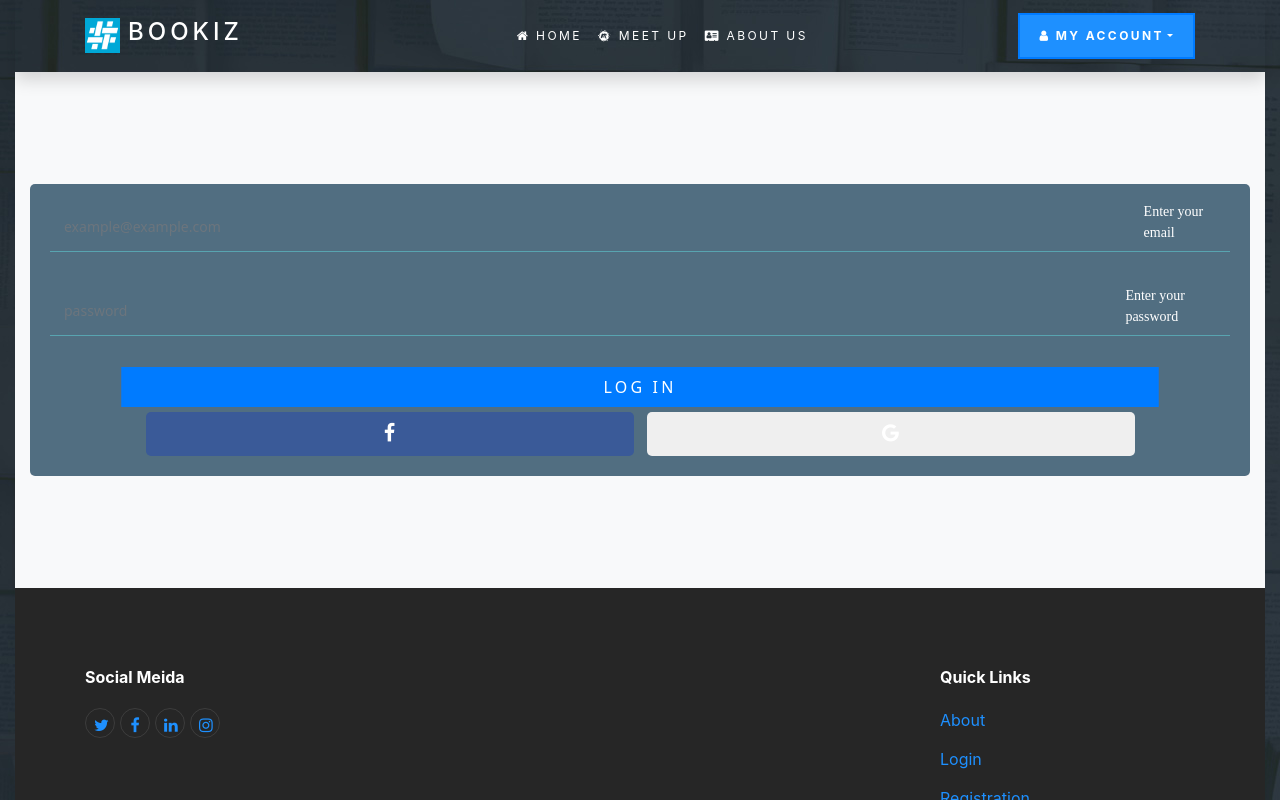
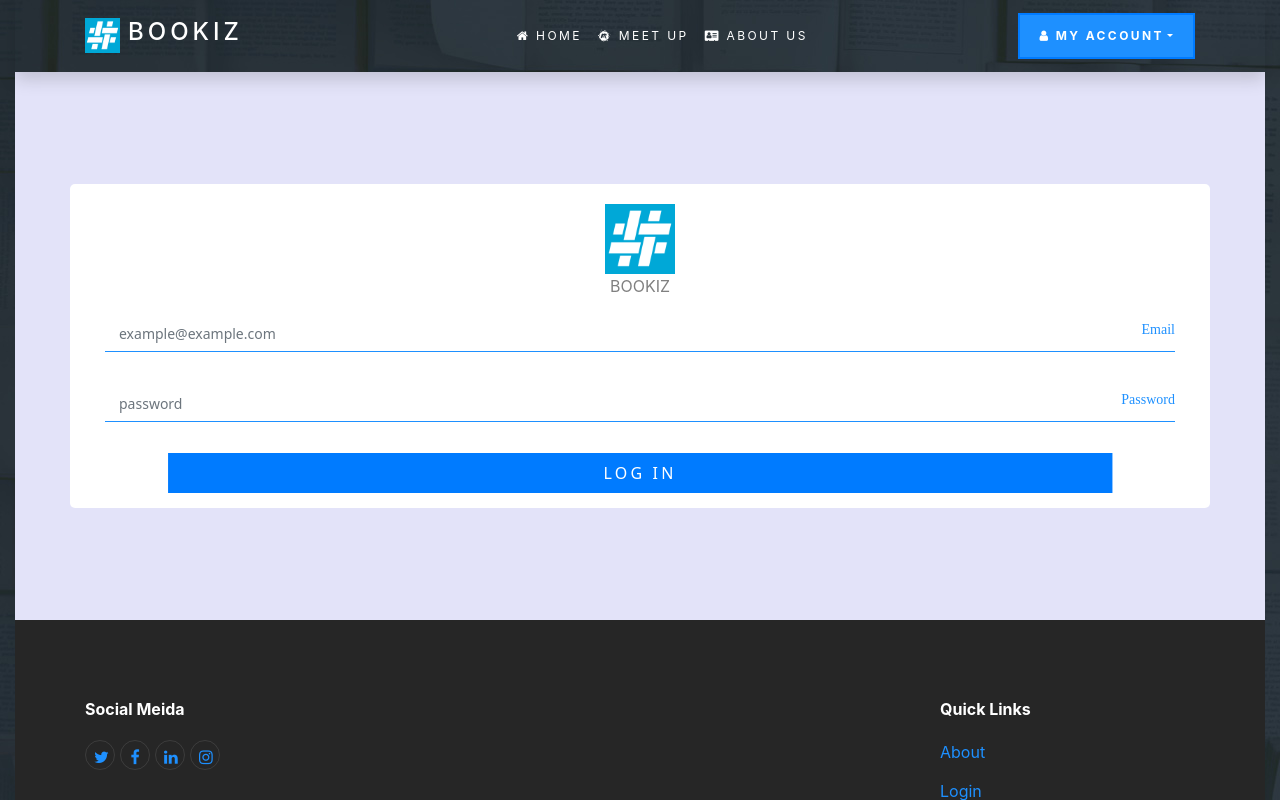
Before and after one commit to Arthuro1/AWT_Project, a React (Create React App) app: page /login in a window 1280 px wide. Shown: the top 800 px of the page. Built offline with nearby package versions, Linux system fonts and the light colour scheme.

Commit message:
login and registration pages added

```diff
--- a/src/components/aboutUs.component.js
+++ b/src/components/aboutUs.component.js
@@ -35,7 +35,7 @@ export default class AboutUs extends Component {
                     <SectionTitle title="GROUP #" backText=""/>
                     <div className="row">
                         <div className="col-lg-6 bg-transparent grouppic">
-                            <img height='900px' width='900px' src={groupselfii} alt="images"/>
+                            <img height='90%' width='95%' src={groupselfii} alt="images"/>
                         </div>
 
 
@@ -62,7 +62,7 @@ export default class AboutUs extends Component {
                                 <img src={paul} alt="images"/>
                             </div>
                             <div className="details">
-                                <h2>Paul Menteg<br/><span>Backend</span></h2>
+                                <h2>Paul Meteng<br/><span>Frontend & Backend</span></h2>
                             </div>
                         </div>
                         <div className="card">
@@ -70,7 +70,7 @@ export default class AboutUs extends Component {
                                 <img src={shahrzad} alt="images"/>
                             </div>
                             <div className="details">
-                                <h2>Shahrzad Amini<br/><span>Frontend </span></h2>
+                                <h2>Shahrzad Amini<br/><span>Frontend</span></h2>
                             </div>
                         </div>
                         <div className="card">
@@ -78,7 +78,7 @@ export default class AboutUs extends Component {
                                 <img src={meijie} alt="images"/>
                             </div>
                             <div className="details">
-                                <h2>Meigie Li<br/><span>Backend</span></h2>
+                                <h2>Meijie Li<br/><span>Backend</span></h2>
                             </div>
                         </div>
                         <div className="card">
--- a/src/components/customInput.component.js
+++ b/src/components/customInput.component.js
@@ -14,6 +14,7 @@ export default class CustomInput extends Component{
                     type={this.props.type}
                     value={value}
                     onChange={onChange}
+                    required
                 />
             </div>
         );
--- a/src/components/login.component.js
+++ b/src/components/login.component.js
@@ -7,6 +7,7 @@ import * as actions from '../actions'
 import CustomInput from './customInput.component'
 import Header from "./header.component";
 import Footer from "./footer.component";
+import brand from "../images/hash.png";
 
 
 class Login extends Component {
@@ -28,15 +29,19 @@ class Login extends Component {
         return (
             <div>
                 <Header/>
-                <div className="section bg-light container-fluid">
-                    <div className="Modal">
+                <div className="section myBg container-fluid">
+                    <div className="Modal container">
+                        <div className="logo">
+                            <img height="90" src={brand} alt="logo"/>
+                            <span>Bookiz</span>
+                        </div>
                         <form onSubmit={handleSubmit(this.onSubmit)}>
                             <fieldset>
                                 <Field
                                     name="email"
                                     type="text"
                                     id="email"
-                                    label="Enter your email"
+                                    label="Email"
                                     placeholder="example@example.com"
                                     component={CustomInput}
                                 />
@@ -46,18 +51,13 @@ class Login extends Component {
                                     name="password"
                                     type="password"
                                     id="password"
-                                    label="Enter your password"
+                                    label="Password"
                                     placeholder="password"
                                     component={CustomInput}
                                 />
                             </fieldset>
                             <button type="submit" className="btn btn-primary">Log In</button>
                         </form>
-                        <div className='social-signin'>
-                            <button className="fb" onClick={ this.props.onClick }><i className="fa fa-facebook" aria-hidden="true"></i></button>
-                            <button className="tw" onClick={ this.props.onClick }><i className="fa fa-google" aria-hidden="true"></i></button>
-                        </div>
-
                     </div>
                 </div>
                 <Footer/>
--- a/src/components/register.component.js
+++ b/src/components/register.component.js
@@ -10,6 +10,7 @@ import Header from "./header.component";
 import Footer from "./footer.component";
 import * as actions from "../actions";
 import SectionTitle from "./sectionTitle.component";
+import brand from "../images/hash.png";
 
 class Register extends Component {
     constructor(props) {
@@ -24,13 +25,6 @@ class Register extends Component {
             this.props.history.push('/dashboard');
         }
     }
-    responseGoogle(res){
-        console.log('responseGoogle', res);
-    }
-
-    responseFacebook(res){
-        console.log('responseFacebook', res);
-    }
 
     render() {
         const {handleSubmit} = this.props;
@@ -38,20 +32,21 @@ class Register extends Component {
             <div>
                 <Header/>
                 <div className="section myBg container-fluid">
-                    <SectionTitle title="Get Started" backText="Register"/>
                     <div className="container Modal">
-                        <div className="logo">
-                        <i className="fa fa-hashtag" aria-hidden="true"></i>
-                        <span>  </span>
-                        </div>
+
+
                         <form onSubmit={handleSubmit(this.onSubmit)}>
+                            <div className="logo">
+                                <img height="90" src={brand} alt="logo"/>
+                                <span>Bookiz</span>
+                            </div>
                             <fieldset>
                                 <Field
                                     name="name"
                                     type="text"
                                     id="name"
                                     label="Name"
-                                    placeholder="e.g Paul"
+                                    placeholder="e.g Paul Meteng"
                                     component={CustomInput}
                                 />
                             </fieldset>
@@ -81,26 +76,8 @@ class Register extends Component {
                                 {this.props.errorMessage}
                             </div>: null}
 
-                            <button type="submit" className="btn btn-primary">Log In</button>
+                            <button type="submit" className="btn btn-primary">register</button>
                         </form>
-                        <div className='social-signin'>
-                            <FacebookLogin
-                                appId="637927660040610"
-                                autoLoad={true}
-                                textButton="Facebook"
-                                fields="name,email,picture"
-                                callback={this.responseFacebook}
-                                cssClass="fb"
-                            />
-
-                            <GoogleLogin
-                                clientId="934511799147-nkrh1n4getm2kpf5lntfthkkur1lvv7l.apps.googleusercontent.com"
-                                buttonText="Google"
-                                onSuccess={this.responseGoogle}
-                                onFailure={this.responseGoogle}
-                                calssName="gg"
-                            />
-                        </div>
                     </div>
                 </div>
                 <Footer/>
--- a/src/index.css
+++ b/src/index.css
@@ -1,3 +1,9 @@
+@import url('https://use.fontawesome.com/releases/v5.8.1/css/all.css');
+@font-face {
+  font-family: 'FontAwesome';
+  src: url('https://use.fontawesome.com/releases/v5.0.6/css/all.css');
+}
+
 body {
   background: #1d2a33 url('images/bg.jpg') ;
 }
@@ -415,19 +421,20 @@ code {
   text-align: center;
   color: white;
 }
-.logo i {
+.logo img {
   display: block;
   padding: 20px 0 0 0;
+  margin-left: auto;
+  margin-right: auto;
   font-size: 70px;
-  transform: translateX(-5px);
 }
 .logo span {
-  color: rgba(255, 255, 255, 0.7);
+  color: gray;
   text-transform: uppercase;
 }
 
 .Modal {
-  background: rgba(40, 75, 99, 0.8);
+  background: white;
   background-size: cover;
   border-radius: 5px;
   opacity: 1;
@@ -449,7 +456,7 @@ code {
   display: flex;
   flex-direction: row-reverse;
   align-items: center;
-  border-bottom: 1px solid #58a4b0;
+  border-bottom: 1px solid dodgerblue;
   margin: 0 20px;
 }
 .Input input {
@@ -467,16 +474,20 @@ code {
 .Input input:focus ~ label {
   opacity: 1;
 }
-.Input input[type='text'] ~ label::before {
-  content: "\f274";
+.Input input[type='text']::after{
+  font-family: FontAwesome;
+  font-weight: 900;
+  content: "\f0e0";
 }
-.Input input[type='password'] ~ label::before {
-  content: "";
+.Input input[type='password']::after{
+  font-family: FontAwesome;
+  font-weight: 900;
+  content: "\f023";
 }
 
 label {
   font-family: FontAwesome;
-  color: white;
+  color: dodgerblue;
   font-size: 14px;
   margin-top: 17px;
   transition: opacity 0.3s ease-in-out;
@@ -511,7 +522,7 @@ label::before {
 
 form button {
   position: relative;
-  margin: 15px 0 5px 0;
+  margin: 15px 0 15px 0;
   left: 50%;
   transform: translateX(-50%);
   background: #58a4b0;
```
